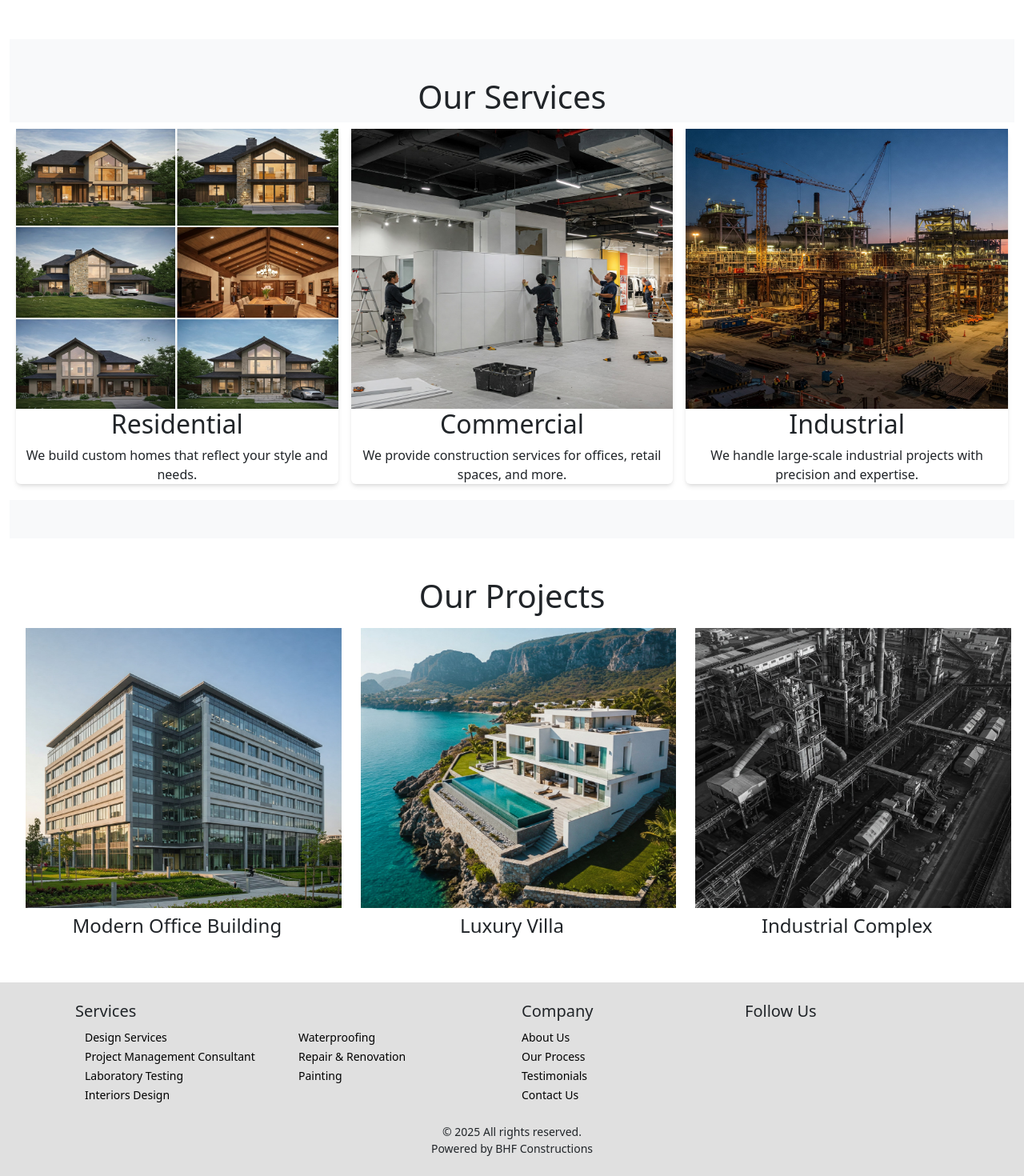
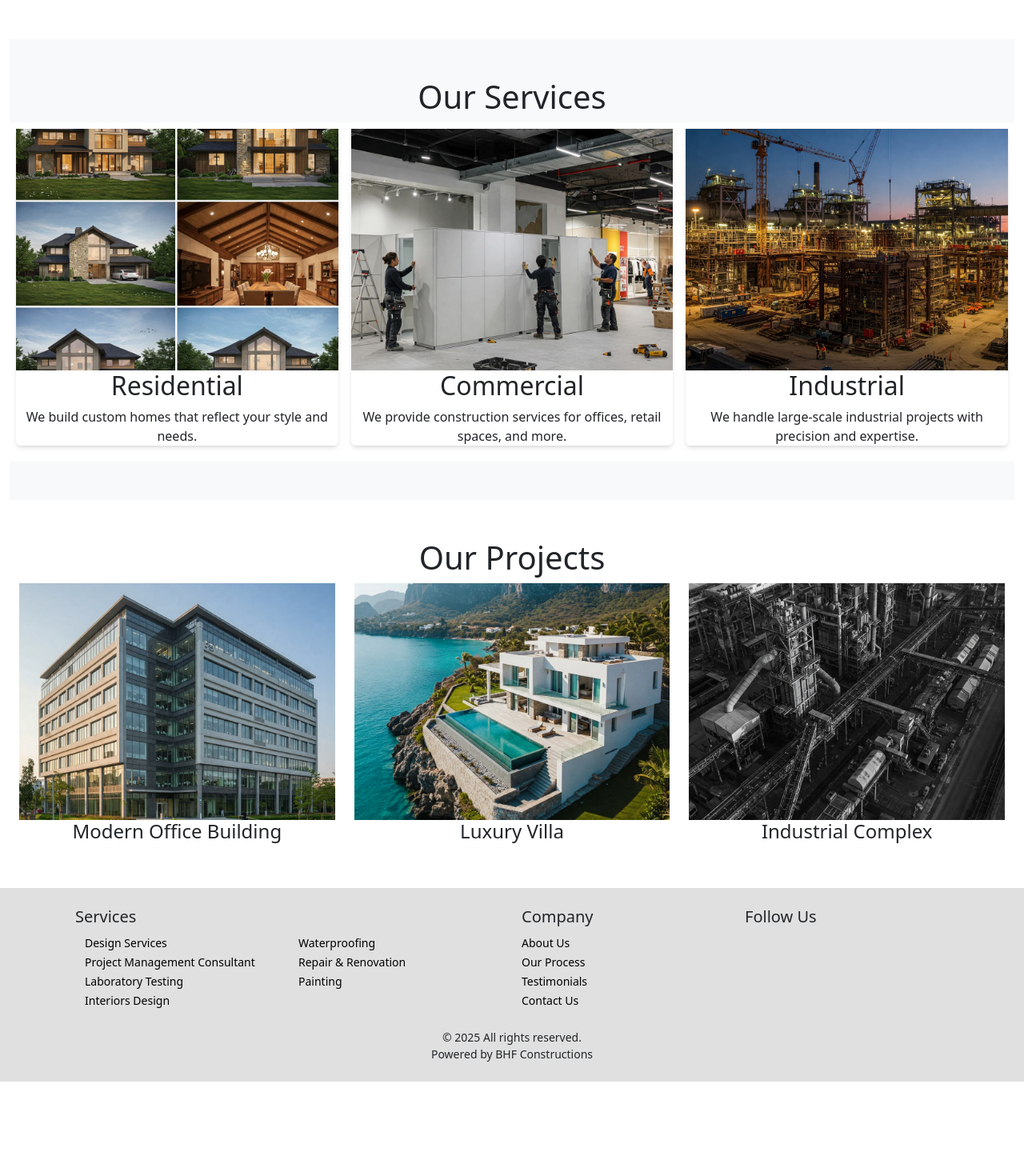
Before and after one commit to karthik002-bhf/dummy2, a Next.js app: page /Home in a window 1280 px wide. Shown: the part 827-2297 px from the top of the page at 80% size. After the commit the page ends 2179 px from the top, so only its background shows below. Built offline with nearby package versions, Linux system fonts and the light colour scheme; some icons are missing.

Commit message:
product categoty nav

```diff
--- a/src/app/Home/page.js
+++ b/src/app/Home/page.js
@@ -24,8 +24,8 @@ function HomePage() {
                     <div className='col-md-12 row mx-0 d-flex justify-content-between'>
                         <div className='col-md-4 bg-white p-1'>
                             <div className='m-1 shadow-md rounded text-center'>
-                                <div className='position-relative' style={{ height: '350px', width: '100%' }}>
-                                    <Image src={"/Images/Home/Residential_homes.jpeg"} alt='Residential_homes' layout='fill' className='img-fluid ' />
+                                <div className='img_div'>
+                                    <Image src={"/Images/Home/Residential_homes.jpeg"} alt='Residential_homes' fill className='img_css' priority sizes="(max-width: 768px) 100vw, (max-width: 1200px) 50vw, 33vw" />
                                 </div>
                                 <h2>Residential</h2>
                                 <p>We build custom homes that reflect your style and needs.</p>
@@ -33,8 +33,8 @@ function HomePage() {
                         </div>
                         <div className='col-md-4 col-md-3 bg-white p-1'>
                             <div className='m-1 shadow-md rounded text-center'>
-                                <div className='position-relative' style={{ height: '350px', width: '100%' }}>
-                                    <Image src={"/Images/Home/Commercial_office.jpeg"} alt='Commercial_office' layout='fill' className='img-fluid ' />
+                                <div className='img_div'>
+                                    <Image src={"/Images/Home/Commercial_office.jpeg"} alt='Commercial_office' fill className='img_css' priority sizes="(max-width: 768px) 100vw, (max-width: 1200px) 50vw, 33vw" />
                                 </div>
                                 <h2>Commercial</h2>
                                 <p>We provide construction services for offices, retail spaces, and more.</p>
@@ -42,8 +42,8 @@ function HomePage() {
                         </div>
                         <div className='col-md-4 col-md-3 bg-white p-1'>
                             <div className='m-1 shadow-md rounded text-center'>
-                                <div className='position-relative' style={{ height: '350px', width: '100%' }}>
-                                    <Image src={"/Images/Home/Industrial.jpeg"} alt='Industrial' layout='fill' className='img-fluid ' />
+                                <div className='img_div'>
+                                    <Image src={"/Images/Home/Industrial.jpeg"} alt='Industrial' fill className='img_css' priority sizes="(max-width: 768px) 100vw, (max-width: 1200px) 50vw, 33vw" />
                                 </div>
                                 <h2>Industrial</h2>
                                 <p>We handle large-scale industrial projects with precision and expertise.</p>
@@ -55,20 +55,20 @@ function HomePage() {
                     <h1>Our Projects</h1>
                     <div className='col-md-12 row mx-0 d-flex justify-content-between'>
                         <div className='col-md-4 text-center'>
-                            <div className='position-relative m-2' style={{ height: '350px', width: '100%' }}>
-                                <Image src={"/Images/Home/Modern_Office_Building.jpeg"} alt='Modern_Office_Building' layout='fill' className='img-fluid ' />
+                            <div className='img_div'>
+                                <Image src={"/Images/Home/Modern_Office_Building.jpeg"} alt='Modern_Office_Building' fill className='img_css' priority sizes="(max-width: 768px) 100vw, (max-width: 1200px) 50vw, 33vw" />
                             </div>
                             <h4>Modern Office Building</h4>
                         </div>
                         <div className='col-md-4 text-center'>
-                            <div className='position-relative m-2' style={{ height: '350px', width: '100%' }}>
-                                <Image src={"/Images/Home/Luxury_Villa.jpeg"} alt='Luxury_Villa' layout='fill' className='img-fluid ' />
+                            <div className='img_div'>
+                                <Image src={"/Images/Home/Luxury_Villa.jpeg"} alt='Luxury_Villa' fill className='img_css' priority sizes="(max-width: 768px) 100vw, (max-width: 1200px) 50vw, 33vw" />
                             </div>
                             <h4>Luxury Villa</h4>
                         </div>
                         <div className='col-md-4 text-center'>
-                            <div className='position-relative m-2' style={{ height: '350px', width: '100%' }}>
-                                <Image src={"/Images/Home/Industrial_Complex.jpeg"} alt='Industrial_Complex' layout='fill' className='img-fluid ' />
+                            <div className='img_div'>
+                                <Image src={"/Images/Home/Industrial_Complex.jpeg"} alt='Industrial_Complex' fill className='img_css' priority sizes="(max-width: 768px) 100vw, (max-width: 1200px) 50vw, 33vw" />
                             </div>
                             <h4>Industrial Complex</h4>
                         </div>
--- a/src/app/layout.js
+++ b/src/app/layout.js
@@ -1,9 +1,9 @@
 import { Geist, Geist_Mono } from "next/font/google";
 import "./globals.css";
 import 'bootstrap/dist/css/bootstrap.min.css';
-import NavbarDemo from "@/common/navbardemo";
 import Footer from "@/common/Footer";
 import DemoNav from "@/common/demoNav";
+import NavWrapper from "@/common/NavWrapper";
 
 const geistSans = Geist({
   variable: "--font-geist-sans",
@@ -30,7 +30,7 @@ export default function RootLayout({ children }) {
       <body
         className={`${geistSans.variable} ${geistMono.variable} antialiased`}
       >
-        <NavbarDemo />
+        <NavWrapper />
         {/* <DemoNav /> */}
         <div className="min-h-screen">
           {children}
--- /dev/null
+++ b/src/common/NavWrapper.js
@@ -0,0 +1,18 @@
+'use client'
+import React from 'react'
+import NavbarDemo from './navbardemo'
+import { usePathname } from 'next/navigation'
+import ShopNav from './ShopNav'
+
+function NavWrapper() {
+    const pathname = usePathname()
+    const showShopNavbar = pathname.startsWith('/Shop');
+    return (
+        <div>
+            <NavbarDemo />
+            {showShopNavbar && <ShopNav />}
+        </div>
+    )
+}
+
+export default NavWrapper
--- /dev/null
+++ b/src/common/ShopNav.js
@@ -0,0 +1,47 @@
+import React from 'react'
+import { data } from '@/app/product_data'
+import Link from 'next/link'
+
+function ShopNav() {
+    const cat_data = data?.category
+    return (
+        <div>
+            <div className='categoryBar mb-2'>
+                <h5 className='px-3 my-auto'>Categories</h5>
+                {
+                    cat_data?.map((e, index) => {
+                        return (
+                            <Link
+                                href={{
+                                    pathname: '/Shop',
+                                    query: { index },
+                                }}
+                                className='footer_link'
+                                key={`category-${index}`}
+                            >
+                                <div className=' categoryItem'>
+                                    {e?.name}
+                                </div>
+                            </Link>
+                        )
+                    })
+                }
+            </div>
+        </div>
+    )
+}
+
+export default ShopNav
+
+{/* <Link
+    href={{
+        pathname: "episodes/[id]",
+        query: {
+            id: episode.itunes.episode,
+            title: episode.title
+        }
+    }}
+    as={`episodes/${episode.itunes.episode}-${kebabCase(episode.title)}`}
+ >
+... button stuff
+</Link> */}
--- a/src/components/DesignBuildTemplate.js
+++ b/src/components/DesignBuildTemplate.js
@@ -12,7 +12,7 @@ function DesignBuildTemplate({ data }) {
       <div className="row mb-5">
         <div className="col-md-6 my-auto">
           <div className='shadow-lg rounded-lg my-2 my-md-0 img_div'>
-            <Image src={data?.mainImage} alt="Feature Image" fill className='img_css' />
+            <Image src={data?.mainImage} alt="Feature Image" fill className='img_css' priority sizes="(max-width: 768px) 100vw, (max-width: 1200px) 50vw, 33vw" />
           </div>
           {/* <div style={{ height: '400px', overflow: 'hidden' }} className=" shadow-lg">
             <img
--- a/src/components/ServicesSection.js
+++ b/src/components/ServicesSection.js
@@ -36,8 +36,8 @@ function ServicesSection({ services }) {
             <Card className='shadow-md' style={{ width: '100%', height: '100%', overflow: 'hidden' }}>
               {/* <CardImg variant="top" src={service?.img} style={{ height: '300px' }} /> */}
               <CardBody className='p-0'>
-                <div className=' img_div'>
-                  <Image src={service?.img} alt="Feature Image" fill className='img_css' />
+                <div className='img_div'>
+                  <Image src={service?.img} alt="Feature Image" fill className='img_css' priority sizes="(max-width: 768px) 100vw, (max-width: 1200px) 50vw, 33vw" />
                 </div>
                 <CardTitle className='fw-bold m-2'>{service?.title}</CardTitle>
                 <CardText className='mx-2 mb-3'>{service?.description}</CardText>
```
Also changed, not shown: src/app/Shop/page.js (+14 -4 lines).
